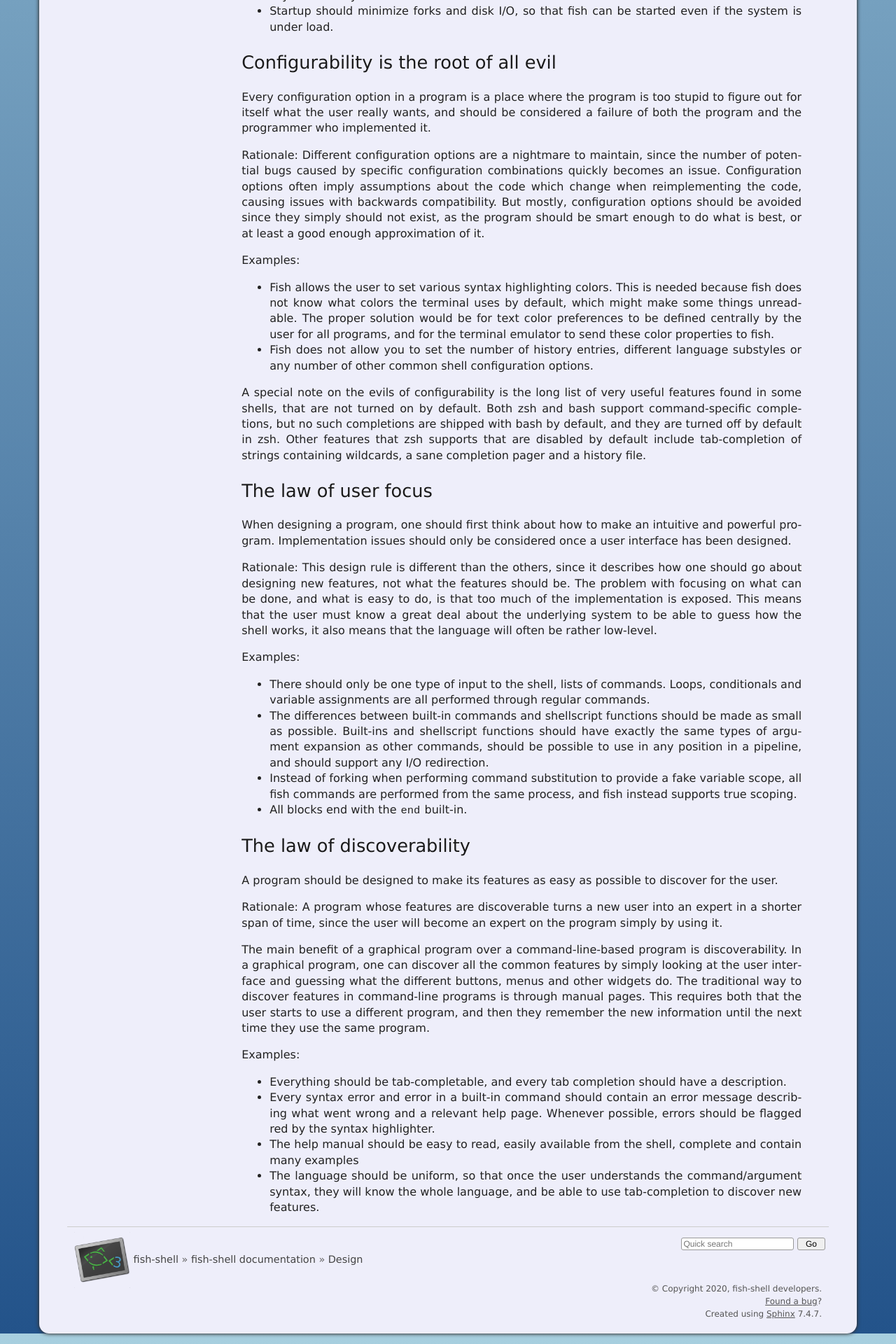
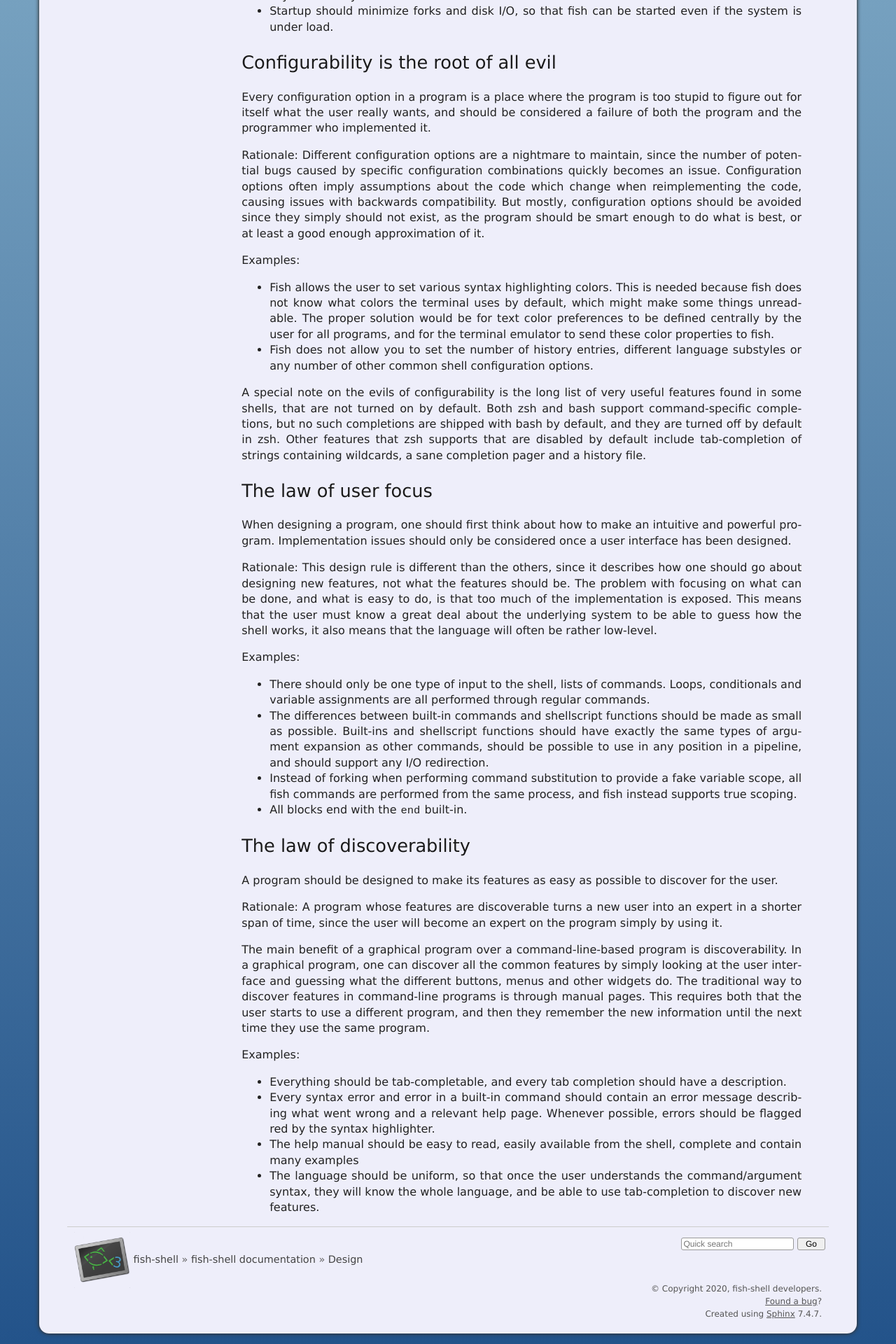
Before and after one commit to andreiborisov/dash-fish, a Sphinx documentation site: the page built from source/design.rst, in a window 1280 px wide. Shown: the part 1145-3065 px from the top of the page at 70% size. Built offline with Sphinx 7.4.7, drawn with Linux system fonts in a browser that asks for light colours; the version number could not be read and is left out.

Commit message:
docs/theme: Add bottom margin
This makes it look like it's a page on top of the background gradient

```diff
--- a/source/python_docs_theme/static/pydoctheme.css
+++ b/source/python_docs_theme/static/pydoctheme.css
@@ -14,7 +14,7 @@ div#fmain {
     background-color: #EEEEFA;
     border-radius: 14px;
     position: relative;
-    margin: 15px auto 0;
+    margin: 15px auto 15px;
     -moz-box-shadow: 0 0 1px 1px #333;
     -webkit-box-shadow: 0 0 1px 1px #333;
     box-shadow: 0 0 5px 1px #333;
```
